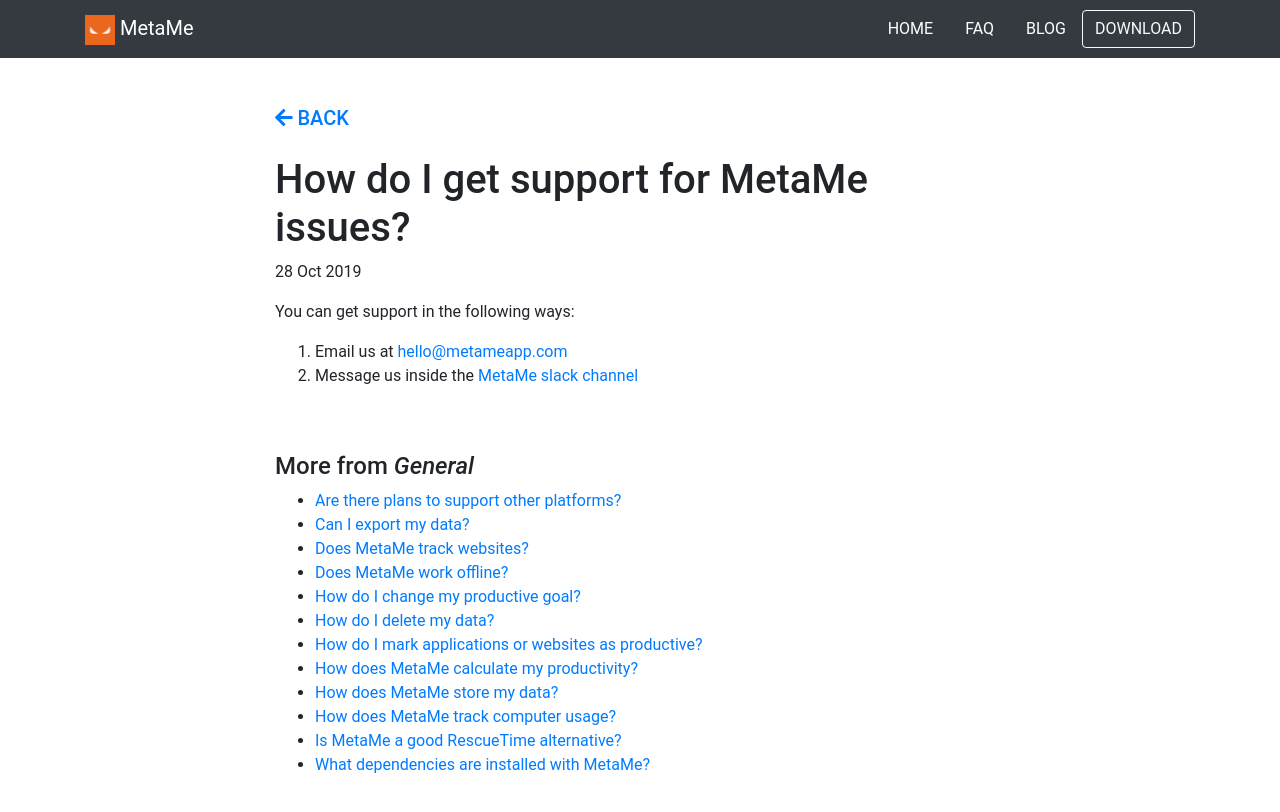
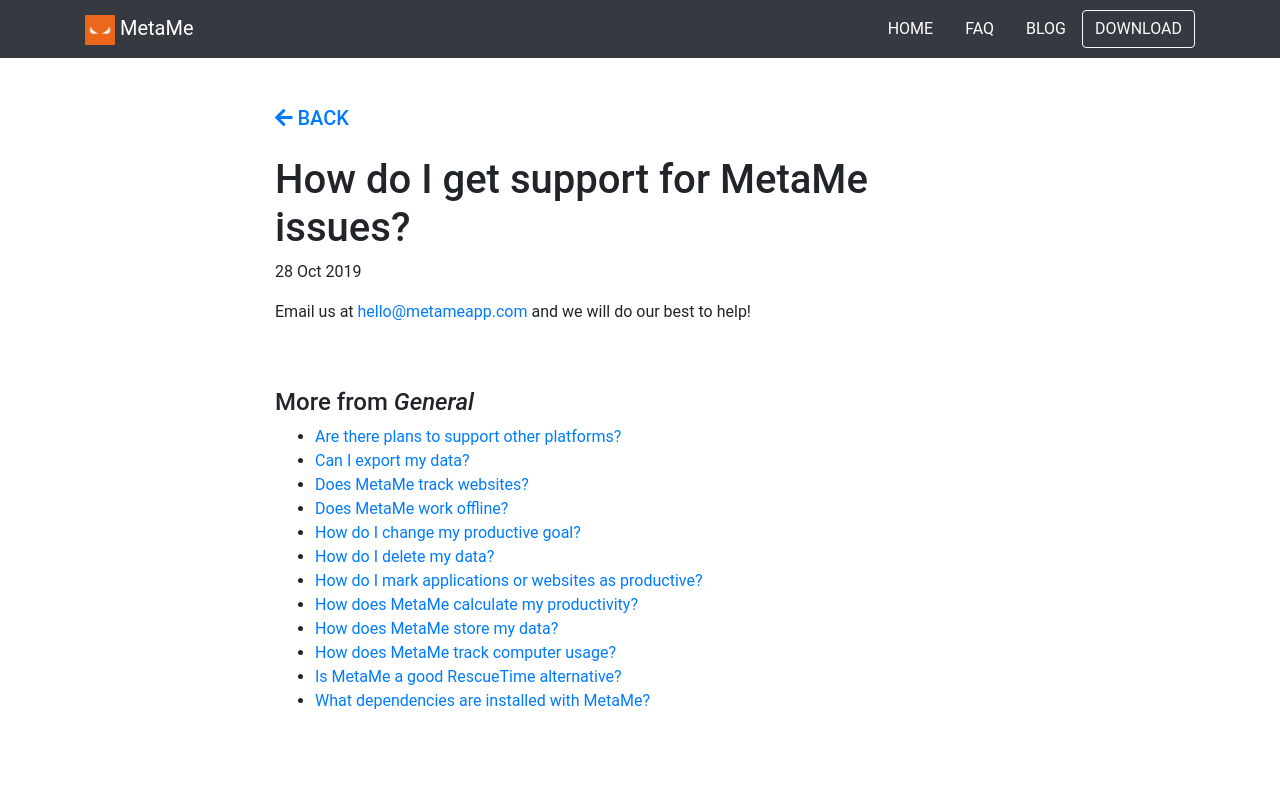
Before and after one commit to meta-me/metame-website, a Jekyll site: the page built from help/_posts/2019-10-28-how-do-i-get-support-for-metame-issues.md, in a window 1280 px wide. Shown: the top 812 px of the page. Built offline with Jekyll 4.4.1, drawn with Linux system fonts in a browser that asks for light colours; comment, search, counter and statistics services are not loaded.

Commit message:
Updated support details

```diff
--- a/help/_posts/2019-10-28-how-do-i-get-support-for-metame-issues.md
+++ b/help/_posts/2019-10-28-how-do-i-get-support-for-metame-issues.md
@@ -4,6 +4,5 @@
 section: General
 ---
 
-You can get support in the following ways:
-1. Email us at [hello@metameapp.com](mailto:hello@metameapp.com)
-2. Message us inside the [MetaMe slack channel](https://join.slack.com/t/metameapp/shared_invite/enQtNTA2ODc5NzU5MjM4LTkzNDAxMjBkZDkwMjc1YjIyMzk0OWJmYzI0MjNjZjI5YjM3NWI0NWE4YTllMDg0NmFhY2ViOWJmMWFlNGNlYjg)
+
+Email us at [hello@metameapp.com](mailto:hello@metameapp.com) and we will do our best to help!
```
